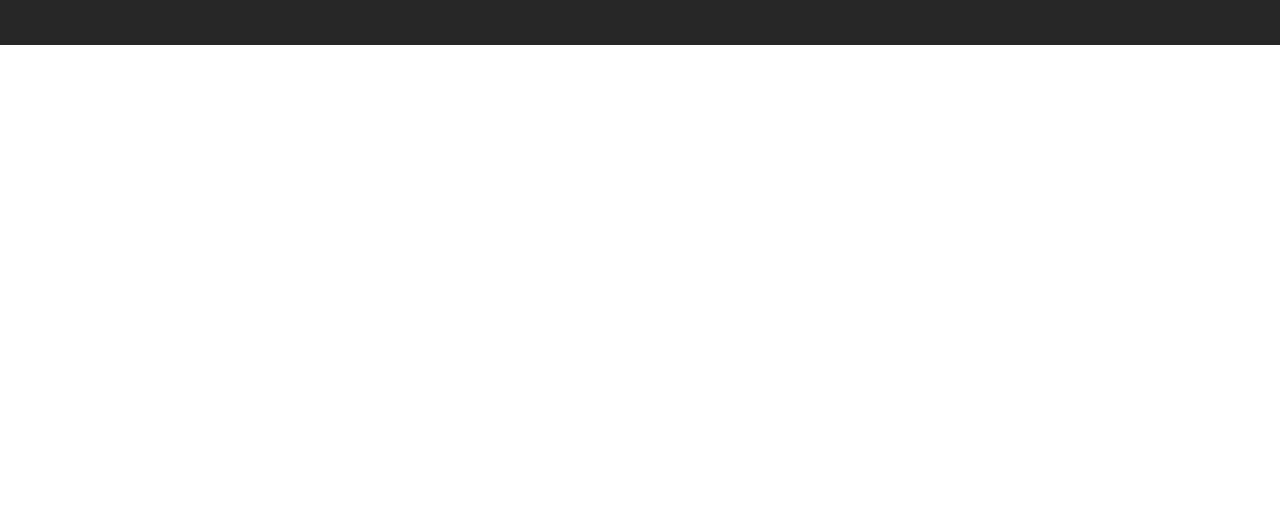
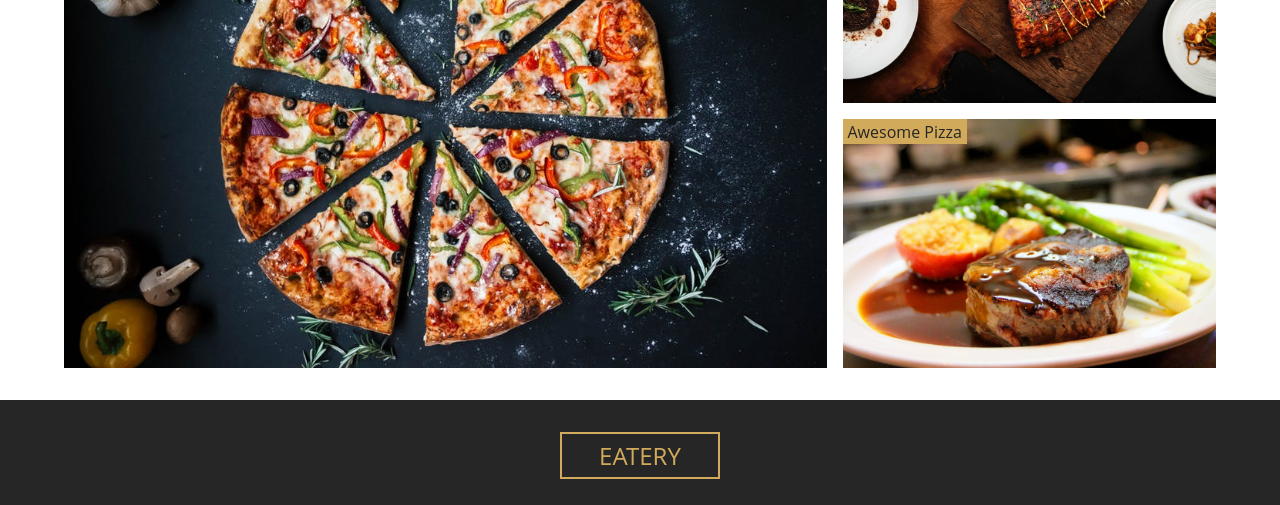
Before and after one commit to ajscholz/gatsby-tutorial-restaurant, a Gatsby site: page / in a window 1280 px wide. Shown: the part 1437-1942 px from the top of the page. Before the commit the page ends 1482 px from the top, so only its background shows below. Built offline with nearby package versions, Linux system fonts and the light colour scheme; Gatsby itself is replaced by a stand-in of ours.

Commit message:
image gallery complete

```diff
--- /dev/null
+++ b/src/components/HomePageComponents/Gallery-1.js
@@ -0,0 +1,88 @@
+import React from "react"
+import styled from "styled-components"
+import { StaticQuery, graphql } from "gatsby"
+import { styles, Section } from "../../utils"
+import Img from "gatsby-image"
+
+const GET_IMAGES = graphql`
+  {
+    getImages: allFile(filter: { relativeDirectory: { eq: "homeGallery" } }) {
+      edges {
+        node {
+          childImageSharp {
+            fluid(maxWidth: 500) {
+              ...GatsbyImageSharpFluid_tracedSVG
+            }
+          }
+        }
+      }
+    }
+  }
+`
+const Gallery = () => {
+  return (
+    <StaticQuery
+      query={GET_IMAGES}
+      render={data => {
+        const images = data.getImages.edges
+        return (
+          <Section>
+            <GalleryWrapper>
+              {images.map(({ node }, index) => {
+                return (
+                  <div key={index} className={`item item-${index + 1}`}>
+                    <Img fluid={node.childImageSharp.fluid} />
+                    <p className="info">Awesome pizza</p>
+                  </div>
+                )
+              })}
+            </GalleryWrapper>
+          </Section>
+        )
+      }}
+    />
+  )
+}
+
+const GalleryWrapper = styled.div`
+  display: grid;
+  grid-template-columns: auto;
+  grid-row-gap: 1rem;
+  .item {
+    position: relative;
+  }
+  .info {
+    position: absolute;
+    top: 0;
+    left: 0;
+    background: ${styles.colors.mainYellow};
+    padding: 0.1rem 0.3rem;
+    text-transform: capitalize;
+  }
+  @media (min-width: 576px) {
+    grid-template-columns: 1fr 1fr;
+    grid-column-gap: 1rem;
+  }
+  @media (min-width: 768px) {
+    grid-template-columns: repeat(3, 1fr);
+  }
+  @media (min-width: 992px) {
+    grid-template-areas:
+      "one one two"
+      "one one three";
+    .item-1 {
+      grid-area: one;
+    }
+    .item-2 {
+      grid-area: two;
+    }
+    .item-3 {
+      grid-area: three;
+    }
+    .gatsby-image-wrapper {
+      height: 100%;
+    }
+  }
+`
+
+export default Gallery
--- a/src/pages/index.js
+++ b/src/pages/index.js
@@ -4,6 +4,7 @@
 import { HomeHeader, Banner, BannerButton } from "../utils"
 import img from "../images/bcg/homeBcg.jpeg"
 import QuickInfo from "../components/HomePageComponents/QuickInfo"
+import Gallery from "../components/HomePageComponents/Gallery-1"
 
 const IndexPage = () => (
   <Layout>
@@ -14,6 +15,7 @@
       </Banner>
     </HomeHeader>
     <QuickInfo />
+    <Gallery />
   </Layout>
 )
 
```
Also changed, not shown: src/components/HomePageComponents/Gallery.js (added, +104 -0 lines), src/components/image.js (+4 -15 lines).
